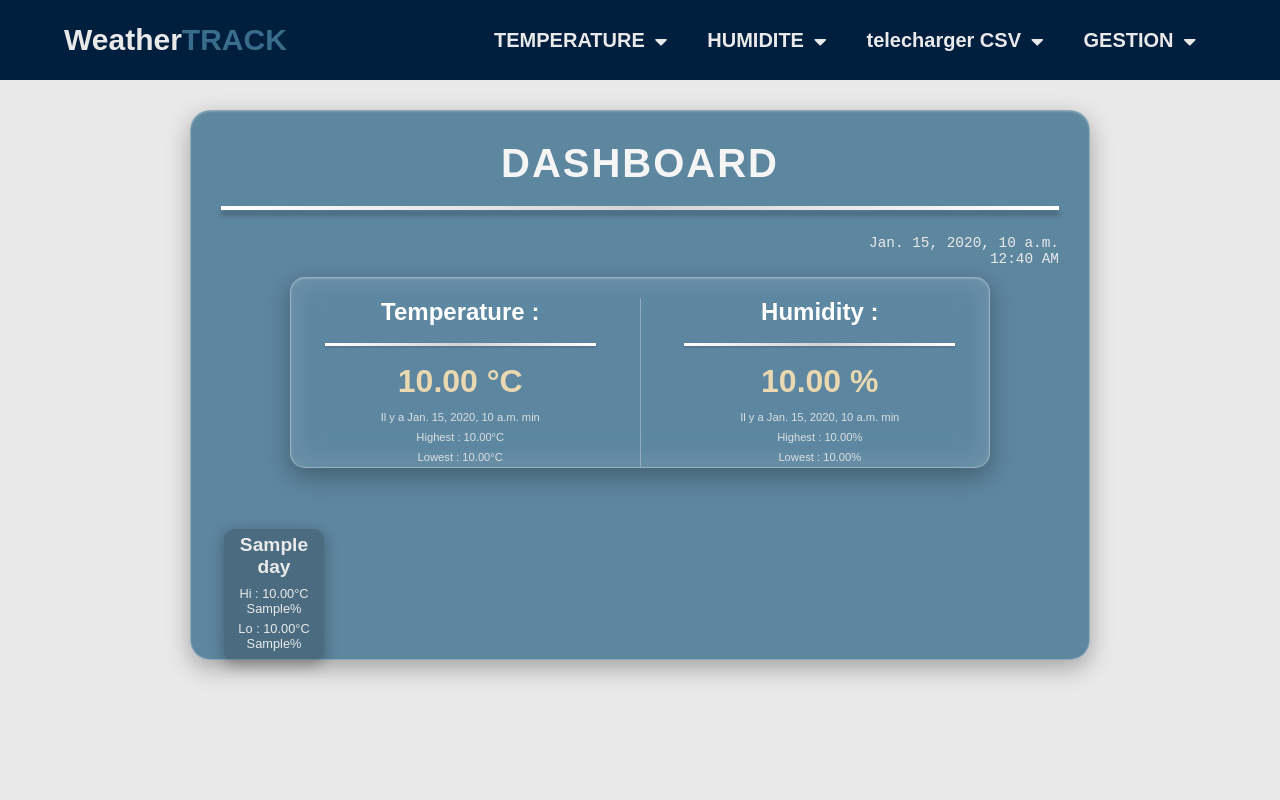
After one commit to ka0utar30/IOT_project, a Django app: template template/home.html in a window 1280 px wide. The commit adds this page. Run offline with Django 5.2, Linux system fonts and the light colour scheme; the template is opened without the code that fills it: most values are stand-ins (such as "Sample title", 1, 10 or a date in 2020); parts of the project's set-up code (start-up, migrations or seed data) failed here and were passed over.

```diff
--- a/DHT/urls.py
+++ b/DHT/urls.py
@@ -9,7 +9,8 @@ urlpatterns=[
 
     path('', views.login_user,name='login'),
     path('logout', views.logout_user, name='logout'),
-    path('home',views.table,name='table'),
+ #   path('home',views.table,name='table'),
+    path('home', views.home, name='home'),
 
     path('chartHum', views.chartHum, name='chartHum'),
     path('chartTemp', views.chartTemp, name='chartTemp'),
@@ -24,4 +25,7 @@ urlpatterns=[
     path('csv_semaine',views.csv_semaine,name='csvS'),
     path('csv_mois',views.csv_mois,name='csvM'),
     path('csv_jour',views.csv_jour,name='csvJ'),
+
+    path('gestion_incidents/', views.gestion, name='gestion_incidents'),
+    path('archive_incidents/', views.archive, name='archive_incidents'),
 ]
--- /dev/null
+++ b/static/css/home.css
@@ -0,0 +1,196 @@
+body {
+    background: #e9e9e9;
+    margin: 0;
+    font-family: 'Poppins', sans-serif;
+    padding-top: 80px;
+    color: #e9e9e9; /* Light color for contrast */
+}
+
+/* Main Transparent Container */
+.main-container {
+    background-color: rgba(58, 109, 140, 0.8); /* Transparent container */
+    backdrop-filter: blur(12px);
+    -webkit-backdrop-filter: blur(12px);
+    border: 1px solid rgba(255, 255, 255, 0.3);
+    border-radius: 20px;
+    box-shadow: 0 8px 24px rgba(0, 0, 0, 0.3), inset 0 1px 2px rgba(255, 255, 255, 0.2);
+    box-sizing: border-box;
+    width: 90%;
+    max-width: 900px;
+    padding: 30px;
+    margin: 30px auto;
+    text-align: center;
+    display: flex;
+    flex-direction: column;
+    justify-content: space-around; /* Adjusted layout */
+    height: 550px; /* Reduce size for compact layout */
+}
+
+
+.firstsection {
+    text-align: center;
+    color: #f5f5f5;
+    margin-bottom: 5px;
+}
+
+.name {
+    font-size: 2.5rem;
+    font-weight: bold;
+    text-transform: uppercase;
+    letter-spacing: 2px;
+    margin-bottom: 2px;
+}
+
+.date-time-section {
+    text-align: right;
+    font-family: 'Courier New', monospace;
+    margin-top: 5px 0 10px 0;
+}
+
+.date,
+.time {
+    font-size: 0.9rem;
+    margin:  0;
+    font-weight: 500;
+}
+
+.container {
+    display: flex;
+    justify-content: space-between;
+    align-items: center;
+    background: rgba(255, 255, 255, 0.15); /* Glassy look */
+    backdrop-filter: blur(15px);
+    -webkit-backdrop-filter: blur(15px);
+    border: 1px solid rgba(255, 255, 255, 0.3);
+    box-shadow: 0 8px 24px rgba(0, 0, 0, 0.3), inset 0 1px 2px rgba(255, 255, 255, 0.2);
+    border-radius: 15px;
+    padding: 0px;
+    margin: 10px auto;
+    width: 90%;
+    max-width: 700px;
+    height: 200px;
+}
+
+.temperature-box , .humidity-box {
+    flex: 1;
+    display: flex;
+    flex-direction: column;
+    justify-content: space-around;
+    align-items: center;
+    text-align: center;
+    margin-top: 20px;
+
+}
+
+.temperature-box {
+    border-right: 1px solid rgba(255, 255, 255, 0.3);
+    padding-right: 10px;
+}
+
+.humidity-box{
+    padding-left: 10px;
+}
+
+.box-title {
+    font-size: 1.5rem;
+    font-weight: bold;
+    color: #ffffff;
+    margin-bottom: 7px;
+    padding: 0 auto;
+}
+
+.box-divider {
+    border: 0;
+    height: 3px;
+    background: linear-gradient(to right, #ffffff, #d3d3d3, #ffffff);
+    margin: 10px 0;
+    box-shadow: 0 1px 3px rgba(0, 0, 0, 0.2);
+    width: 80%;
+}
+
+.box-value {
+    font-size: 2rem;
+    font-weight: bold;
+    color: #EAD8B1;
+    margin: 7px 0;
+}
+
+.box-timestamp,
+.box-hi,
+.box-lo {
+    font-size: 0.7rem;
+    margin: 4px 0;
+    opacity: 0.9;
+    text-align: right;
+}
+
+
+/* Weekly Data Section */
+.weekly-section {
+    display: flex;
+    justify-content: space-between;
+    margin-top: 8px;
+    flex-wrap: nowrap;
+}
+
+.day-box {
+    flex: 1;
+    min-width: 90px;
+    max-width: 100px;
+    background-color: rgba(0, 0, 0, 0.2); /* Subtle dark background */
+    padding: 5px;
+    margin: 3px;
+    border-radius: 10px;
+    box-shadow: 0 4px 15px rgba(0, 0, 0, 0.3);
+    text-align: center;
+    transition: transform 0.3s, background-color 0.3s;
+}
+
+.day-box:hover {
+    transform: scale(1.1); /* Zoom effect */
+
+}
+
+.day-title {
+    font-size: 1.2rem;
+    font-weight: bold;
+    margin-bottom: 8px;
+}
+
+.info {
+    font-size: 0.8rem;
+    margin: 5px 0;
+}
+
+/* Dividers */
+.divider {
+    border: 0;
+    height: 4px;
+    background: linear-gradient(to right, #ffffff, #d3d3d3, #ffffff);
+    margin: 20px 0;
+    box-shadow: 0 5px 5px rgba(0, 0, 0, 0.3);
+}
+
+.big-divider {
+    border: 0;
+    height: 4px;
+    background: linear-gradient(to right, #ffffff, #d3d3d3, #ffffff);
+    margin: 20px 0;
+    box-shadow: 0 5px 5px rgba(0, 0, 0, 0.3);
+}
+
+/* Responsive Design */
+@media (max-width: 768px) {
+    .date-time-section {
+        flex-direction: column; /* Stack elements on smaller screens */
+        align-items: center;
+    }
+
+    .weekly-section {
+        flex-direction: column; /* Stack weekly data on smaller screens */
+    }
+
+    .day-box {
+        margin: 10px auto; /* Center boxes for stacked layout */
+    }
+}
--- a/static/css/navbar.css
+++ b/static/css/navbar.css
@@ -1,7 +1,7 @@
 :root {
-  --color-primary: #0073ff;
+  --color-primary: #3A6D8C;
   --color-white: #e9e9e9;
-  --color-black: #141d28;
+  --color-black: #001F3F;
   --color-black-1: #212b38;
 }
 .header{
--- /dev/null
+++ b/template/home.html
@@ -0,0 +1,79 @@
+{% load static %}
+
+<html lang="en">
+<head>
+    <meta charset="UTF-8">
+    <meta name="viewport" content="width=device-width, initial-scale=1.0">
+    <link rel="stylesheet" href="{% static 'css/home.css' %}">
+    <title>Weather Dashboard</title>
+    <link href="https://fonts.googleapis.com/css2?family=Montserrat:wght@400;600;800&display=swap" rel="stylesheet">
+</head>
+<body>
+    <!-- Navbar -->
+    {% include 'navbar.html' %}
+
+
+    <div class="background">
+        <!-- Main Transparent Container -->
+        <div class="main-container">
+            <!-- City and Date Section -->
+            <div class="firstsection">
+                <h1 class="name">Dashboard</h1>
+                <hr class="divider">
+            </div>
+
+            <div class="date-time-section">
+                <p class="date">{{ valeurs.current_date }}</p>
+                <p class="time">{{ valeurs.current_time }}</p>
+            </div>
+
+
+            <div class="container">
+                <!-- Temperature Box -->
+                <div class="temperature-box">
+                    <h2 class="box-title">Temperature :</h2>
+                    <hr class="box-divider">
+                    <p class="box-value">{{ valeurs.temp|floatformat:2 }} °C</p>
+                    <p class="box-timestamp">Il y a {{ valeurs.last_temp_time }} min</p>
+                    <p class="box-hi">Highest : {{ valeurs.temp_max|floatformat:2 }}°C</p>
+                    <p class="box-lo">Lowest : {{ valeurs.temp_min|floatformat:2 }}°C</p>
+                </div>
+
+                <!-- Humidity Box -->
+                <div class="humidity-box">
+                    <h2 class="box-title">Humidity :</h2>
+                    <hr class="box-divider">
+                    <p class="box-value">{{ valeurs.hum|floatformat:2 }} %</p>
+                    <p class="box-timestamp">Il y a {{ valeurs.last_hum_time }} min</p>
+                    <p class="box-hi">Highest : {{ valeurs.hum_max|floatformat:2 }}%</p>
+                    <p class="box-lo">Lowest : {{ valeurs.hum_min|floatformat:2 }}%</p>
+                </div>
+            </div>
+
+            <!-- Weekly Data Section -->
+            <hr class="big-divider">
+            <div class="weekly-section">
+                {% for day in weekly_data %}
+                <div class="day-box">
+                    <h2 class="day-title">{{ day.name }}</h2>
+                    <p class="info">Hi : {{ day.temp_high|floatformat:2 }}°C   {{ day.hum_high }}%</p>
+                    <p class="info">Lo : {{ day.temp_low|floatformat:2 }}°C   {{ day.hum_low }}%</p>
+                </div>
+                {% endfor %}
+            </div>
+        </div>
+    </div>
+
+</body>
+<script>
+    function updateTime() {
+        const now = new Date();
+        const time = now.toLocaleTimeString('en-US', { hour: '2-digit', minute: '2-digit' });
+        document.querySelector('.time').innerText = time;
+    }
+
+    // Update time every second
+    setInterval(updateTime, 1000);
+</script>
+
+</html>
--- a/template/navbar.html
+++ b/template/navbar.html
@@ -14,45 +14,56 @@ text-decoration: none;}</style>
   <body>
   <header class="header">
     <div class="menu-bar">
-      <a href="home" class="marouane" ><h1 class="logo">Weather<span>TRACK</span></h1></a>
+      <a href="/home" class="marouane" ><h1 class="logo">Weather<span>TRACK</span></h1></a>
       <ul>
 
 
-        <li><a href="chartTemp">TEMPERATURE<i class="fas fa-caret-down"></i></a>
+        <li><a href="/chartTemp">TEMPERATURE<i class="fas fa-caret-down"></i></a>
 
             <div class="dropdown-menu">
                 <ul>
-                  <li><a href="chartTemp_jour">CHART JOUR</a></li>
-                  <li>   <a href="chartTemp_semaine">CHART SEMAINE</a></li>
-                  <li> <a href="chartTemp_mois">CHART MOIS</a></li>
+                  <li><a href="/chartTemp_jour">CHART JOUR</a></li>
+                  <li>   <a href="/chartTemp_semaine">CHART SEMAINE</a></li>
+                  <li> <a href="/chartTemp_mois">CHART MOIS</a></li>
                 </ul>
               </div>
         </li>
 
 
 
-        <li><a href="chartHum">HUMIDITE<i class="fas fa-caret-down"></i></a>
+        <li><a href="/chartHum">HUMIDITE<i class="fas fa-caret-down"></i></a>
 
           <div class="dropdown-menu">
               <ul>
-                <li><a href="chartHum_jour">CHART JOUR</a></li>
-                <li>   <a href="chartHum_semaine">CHART SEMAINE</a></li>
-                <li> <a href="chartHum_mois">CHART MOIS</a></li>
+                <li><a href="/chartHum_jour">CHART JOUR</a></li>
+                <li>   <a href="/chartHum_semaine">CHART SEMAINE</a></li>
+                <li> <a href="/chartHum_mois">CHART MOIS</a></li>
               </ul>
             </div>
       </li>
 
 
-        <li><a href="download_csv">telecharger CSV<i class="fas fa-caret-down"></i></a>
+        <li><a href="/download_csv">telecharger CSV<i class="fas fa-caret-down"></i></a>
 
           <div class="dropdown-menu">
               <ul>
-                <li><a href="csv_jour">DOWNLOAD CSV JOUR</a></li>
-                <li>   <a href="csv_semaine">DOWNLOAD CSV SSEMAINE</a></li>
-                <li> <a href="csv_mois">DOWNLOAD CSV  MOIS</a></li>
+                <li><a href="/csv_jour">DOWNLOAD CSV JOUR</a></li>
+                <li>   <a href="/csv_semaine">DOWNLOAD CSV SEMAINE</a></li>
+                <li> <a href="/csv_mois">DOWNLOAD CSV  MOIS</a></li>
               </ul>
             </div>
       </li>
+
+      <li>
+            <a href="/gestion_incidents">GESTION<i class="fas fa-caret-down"></i></a>
+            <div class="dropdown-menu">
+              <ul>
+                <li><a href="/gestion_incidents">INCIDENTS</a></li>
+                <li><a href="/archive_incidents">ARCHIVE DES INCIDENTS</a></li>
+              </ul>
+            </div>
+      </li>
+
         {% if user.is_authenticated %}
    <li><a href="{% url 'logout' %}">LOGOUT</a></li>
 {% endif %}
```
Also changed, not shown: DHT/api.py (+9 -1 lines), projet/settings.py (+8 -0 lines), static/css/gestion.css (added, +247 -0 lines), template/archive.html (added, +10 -0 lines), template/gestion.html (added, +135 -0 lines), db.sqlite3, static/css/archive.css (added), 2 other files.
